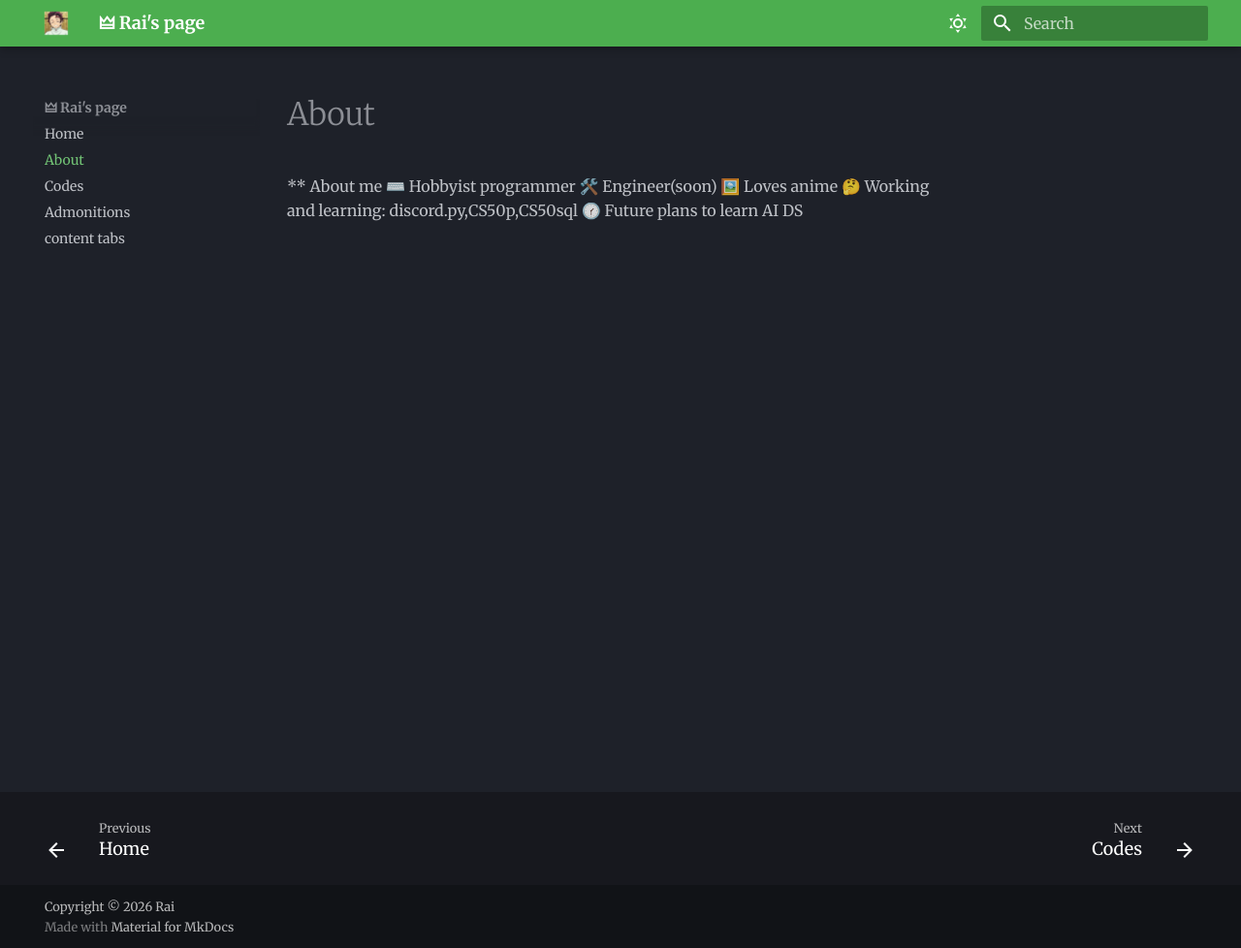
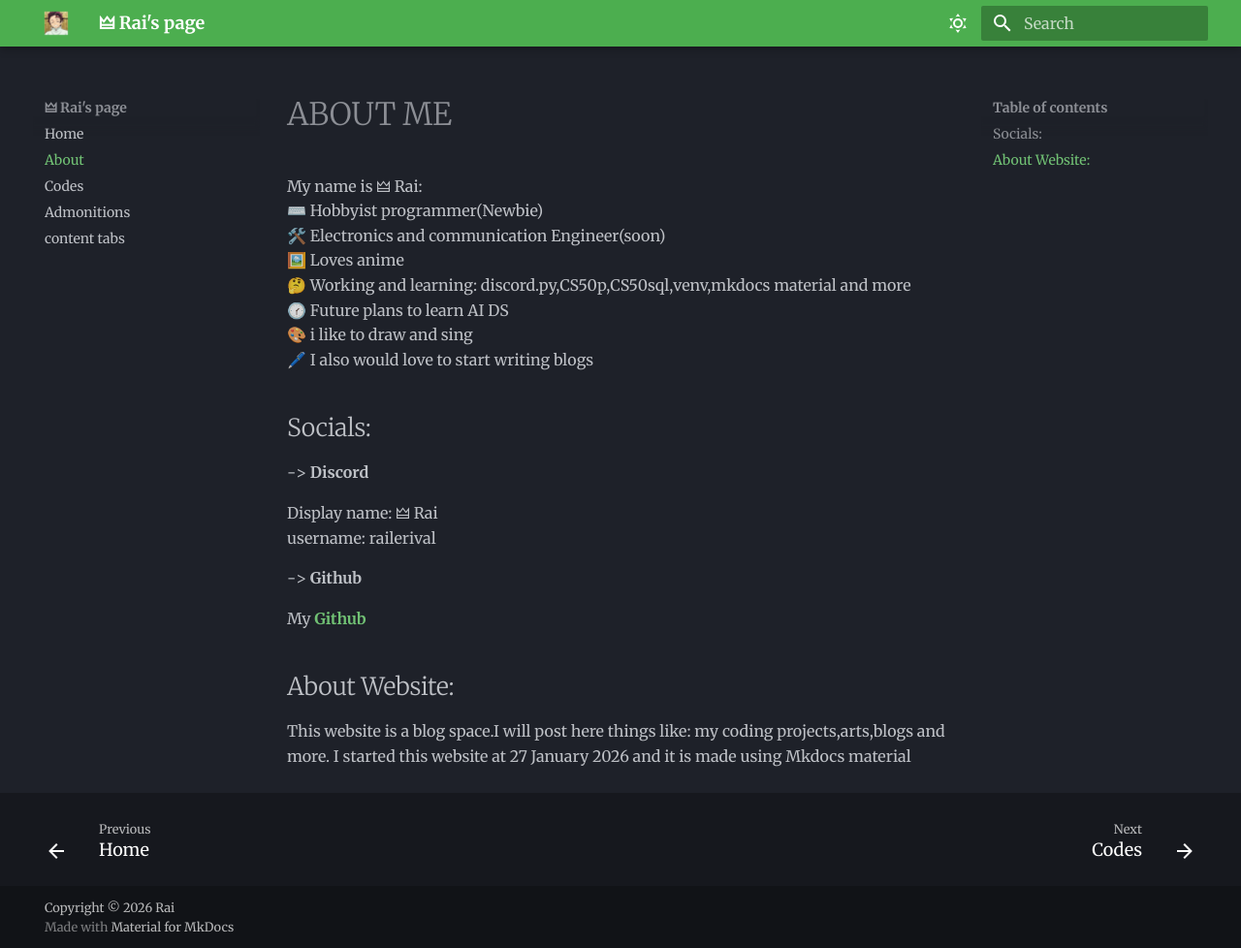
Before and after one commit to Railerival/website, an MkDocs documentation site: the page built from docs/about.md, in a window 1280 px wide and 978 px high. Shown: the whole window at 97% size. Built offline with MkDocs 1.6.1 and Material for MkDocs 9.7.7, drawn with Linux system fonts in a browser that asks for light colours; some web fonts are replaced.

Commit message:
Webpage creation

```diff
--- a/docs/about.md
+++ b/docs/about.md
@@ -1,7 +1,24 @@
-** About me
-⌨️ Hobbyist programmer
-🛠️ Engineer(soon)
+# ABOUT ME
+My name is 🜲 Rai:
+⌨️ Hobbyist programmer(Newbie)
+🛠️ Electronics and communication Engineer(soon)
 🖼️ Loves anime
 🤔 Working and learning:
-discord.py,CS50p,CS50sql
+discord.py,CS50p,CS50sql,venv,mkdocs material and more
 🕜 Future plans to learn AI DS
+🎨 i like to draw and sing
+🖊️ I also would love to start writing blogs
+
+## Socials:
+-> __**Discord**__
+
+Display name: 🜲 Rai
+username: railerival
+
+-> **__Github__**
+
+My **[Github](https://github.com/Railerival)**
+
+## About Website:
+This website is a blog space.I will post here things like: my coding projects,arts,blogs and more.
+I started this website at 27 January 2026 and it is made using Mkdocs material
```
Also changed, not shown: docs/index.md (+3 -18 lines).
